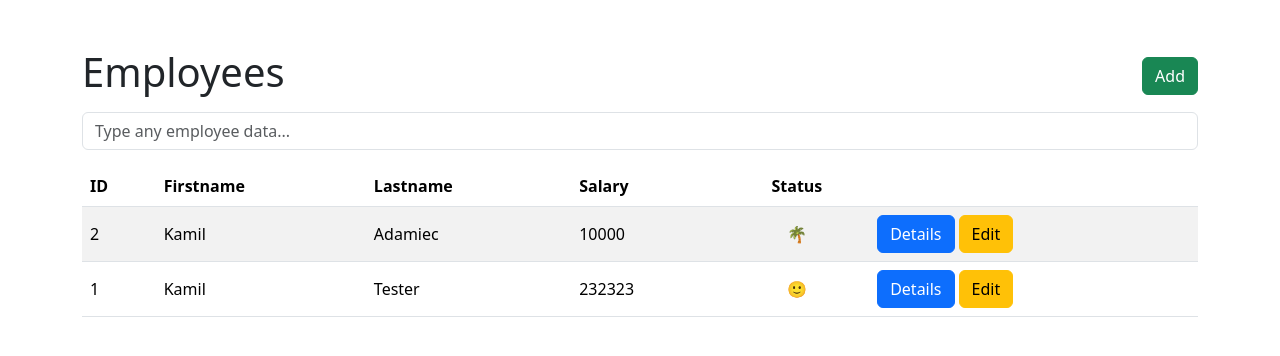
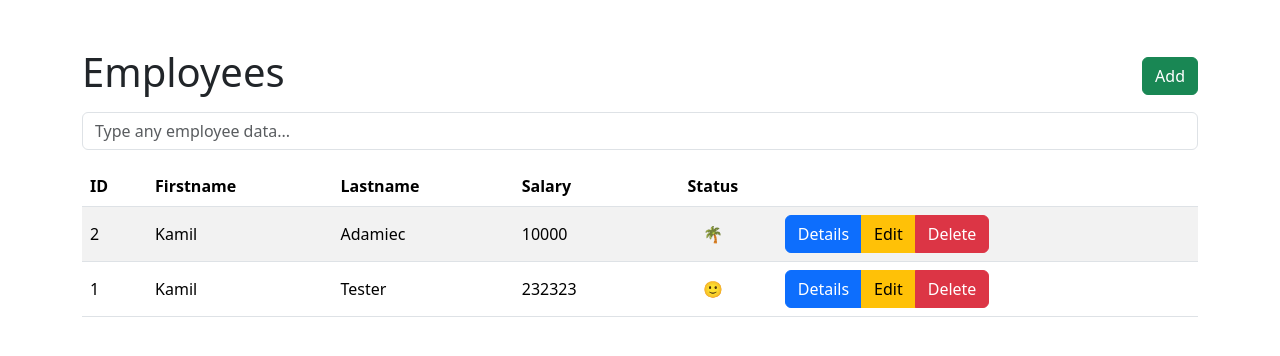
Before and after one commit to kmichalski2/sda-workers, a React (Vite) app: page / in a window 1280 px wide. Shown: the top 356 px of the page. Built offline with nearby package versions, Linux system fonts and the light colour scheme; data requests are answered from the project's data file.

Commit message:
table view improvements

```diff
--- a/src/components/Table.tsx
+++ b/src/components/Table.tsx
@@ -31,6 +31,12 @@ export function Table(props: { data: Employee[] }) {
     event.preventDefault();
 
     navigate("/edit", { state: item });
+  };
+
+  const handleDeleteClick = (event: React.MouseEvent, id: string): void => {
+    event.preventDefault();
+
+    console.log("Delete Click");
   };
 
   const findByPhrase = (
@@ -192,8 +198,13 @@ export function Table(props: { data: Employee[] }) {
               <td>{item.salary}</td>
               <td className="text-center">{renderStatus(item.status)}</td>
               <td>
+                <div
+                  className="btn-group"
+                  role="group"
+                  aria-label="Employee actions"
+                >
                   <button
-                  className="btn btn-primary me-1"
+                    className="btn btn-primary"
                     onClick={(event) => handleRowClick(event, item)}
                   >
                     Details
@@ -204,6 +215,13 @@ export function Table(props: { data: Employee[] }) {
                   >
                     Edit
                   </button>
+                  <button
+                    className="btn btn-danger"
+                    onClick={(event) => handleDeleteClick(event, item.id)}
+                  >
+                    Delete
+                  </button>
+                </div>
               </td>
             </tr>
           ))}
```
Lines whose indentation alone changed are shown as unchanged.
